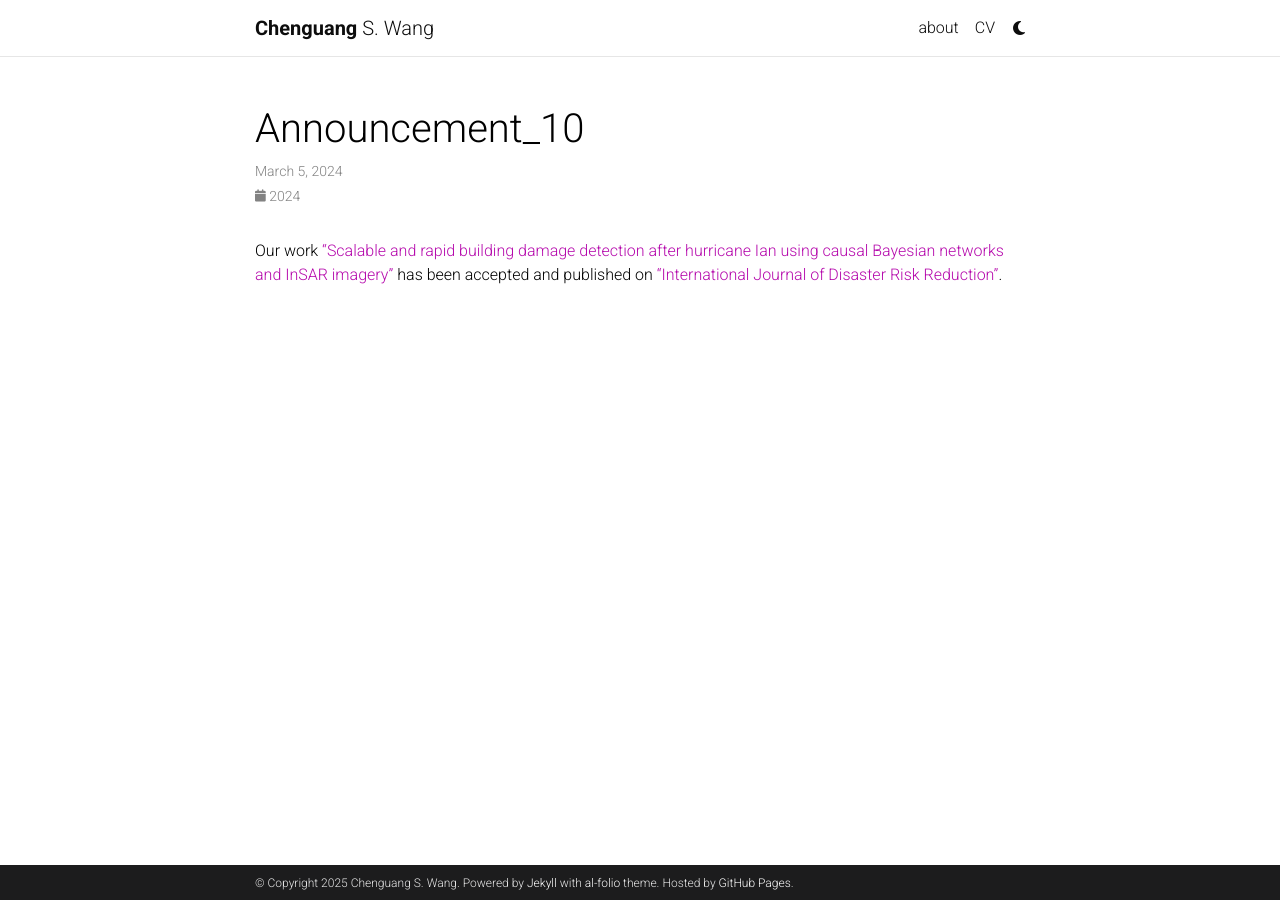
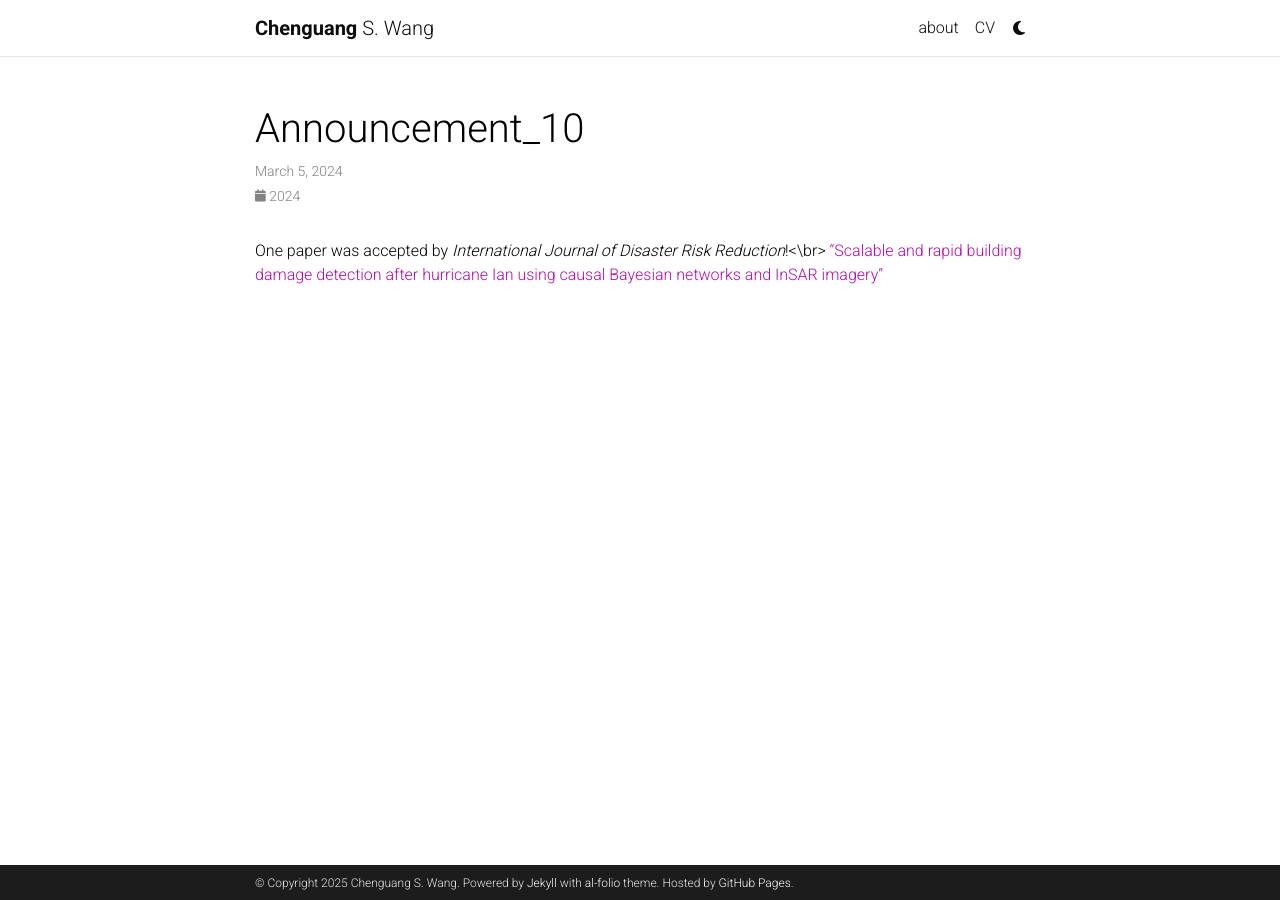
Before and after one commit to c-steve-wang/c-steve-wang.github.io, a Jekyll site: the page built from _news/announcement_10.md, in a window 1280 px wide. Built offline with Jekyll 4.4.1, drawn with Linux system fonts in a browser that asks for light colours; comment, search, counter and statistics services are not loaded; a style sheet for code colours, icons or effects is not loaded.

Commit message:
Announce paper acceptance in IJDRR
Added announcement for paper acceptance in journal.

```diff
--- a/_news/announcement_10.md
+++ b/_news/announcement_10.md
@@ -3,5 +3,5 @@
 date: 2024-03-05
 inline: true
 ---
-
-Our work ["Scalable and rapid building damage detection after hurricane Ian using causal Bayesian networks and InSAR imagery"](https://www.sciencedirect.com/science/article/pii/S221242092400133X) has been accepted and published on ["International Journal of Disaster Risk Reduction"](https://www.sciencedirect.com/journal/international-journal-of-disaster-risk-reduction).
+One paper was accepted by *International Journal of Disaster Risk Reduction*!<\br>
+["Scalable and rapid building damage detection after hurricane Ian using causal Bayesian networks and InSAR imagery"](https://www.sciencedirect.com/science/article/pii/S221242092400133X)
```
